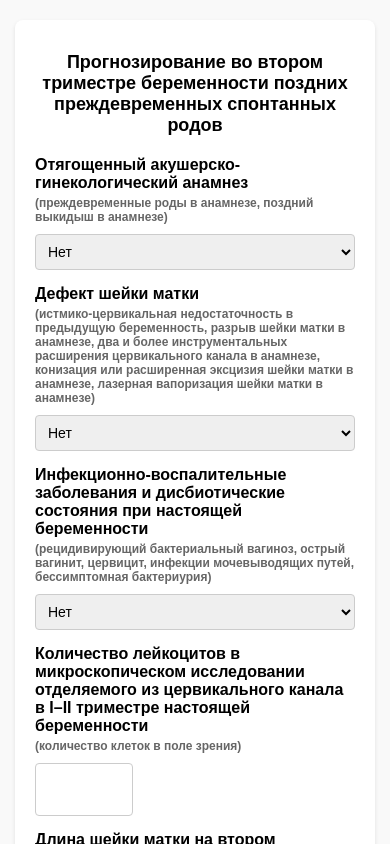
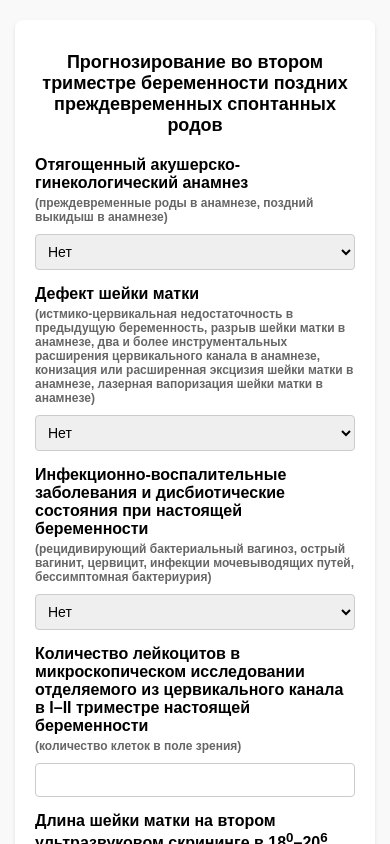
Before and after one commit to TatianaRyzhova/zoya-calculator-two, a React (Create React App) app: page / in a window 390 px wide. Shown: the top 844 px of the page. Built offline with nearby package versions, Linux system fonts and the light colour scheme.

Commit message:
update input size

```diff
--- a/src/App.css
+++ b/src/App.css
@@ -37,6 +37,7 @@ select, input {
   border: 1px solid #ccc;
   border-radius: 4px;
   font-size: 14px;
+  box-sizing: border-box;
 }
 
 .calculate-button {
@@ -87,12 +88,12 @@ form {
   margin: auto;
 }
 
-input {
+/* input {
   max-width: 120px;
   height: 30px;
   font-size: 15px;
   padding-left: 10px;
-}
+} */
 
 .title {
   font-size: 30px;
@@ -186,14 +187,14 @@ tr:hover {
   margin-top: 4px;
 }
 
-.input-field {
+/* .input-field {
   width: 100%;
   padding: 8px;
   margin-top: 5px;
   border: 1px solid #ccc;
   border-radius: 4px;
   font-size: 14px;
-}
+} */
 
 @media screen and (max-width: 900px) {
   .container {
@@ -232,11 +233,11 @@ tr:hover {
     max-width: 700px;
   }
 
-  input {
+  /* input {
     max-width: 80px;
     height: 35px;
     padding-left: 8px;
-  }
+  } */
 
   .title {
     font-size: 28px;
@@ -253,11 +254,11 @@ tr:hover {
     max-width: 320px;
   }
 
-  input {
+  /* input {
     max-width: 80px;
     height: 35px;
     padding-left: 8px;
-  }
+  } */
 
   .tables {
     display: flex;
```
